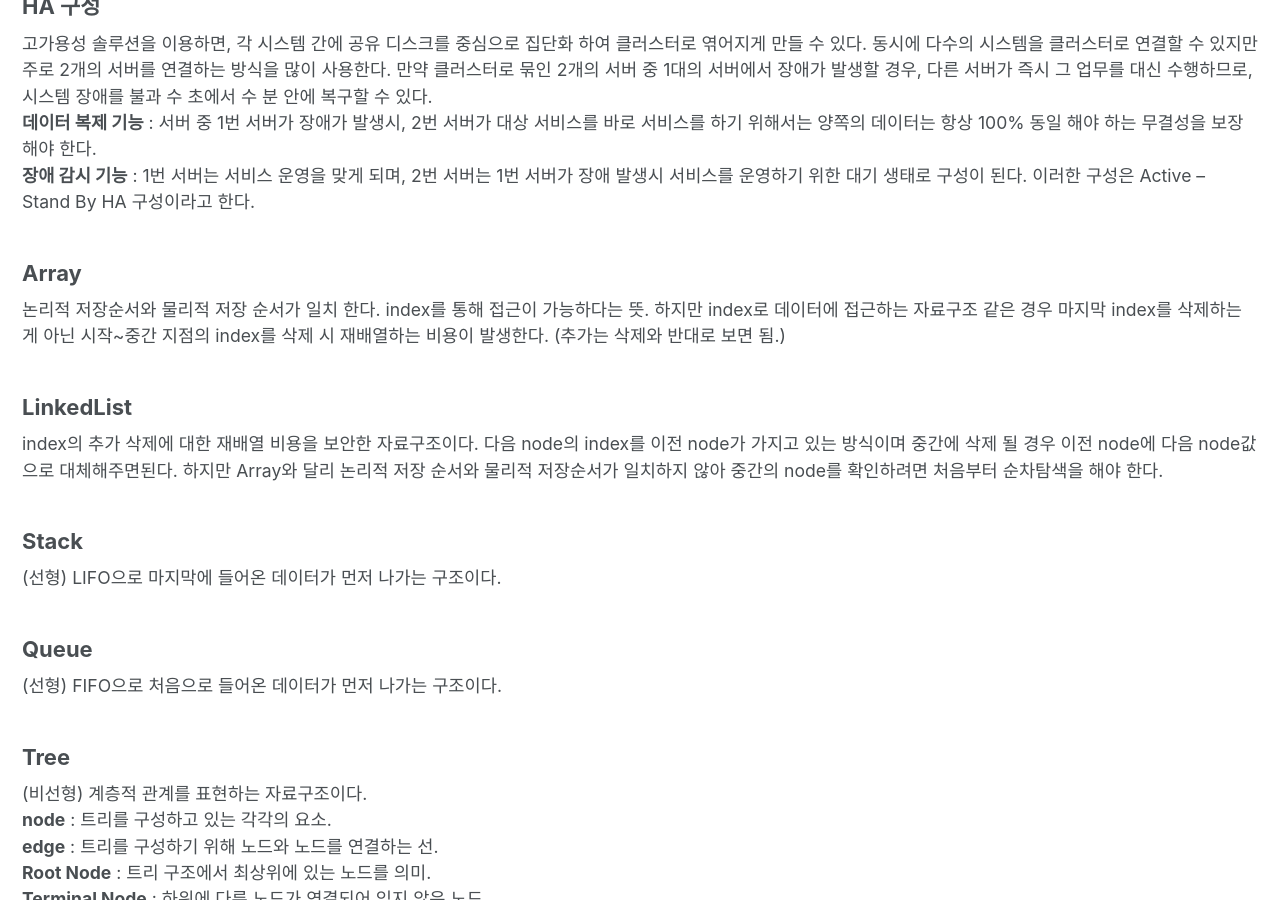
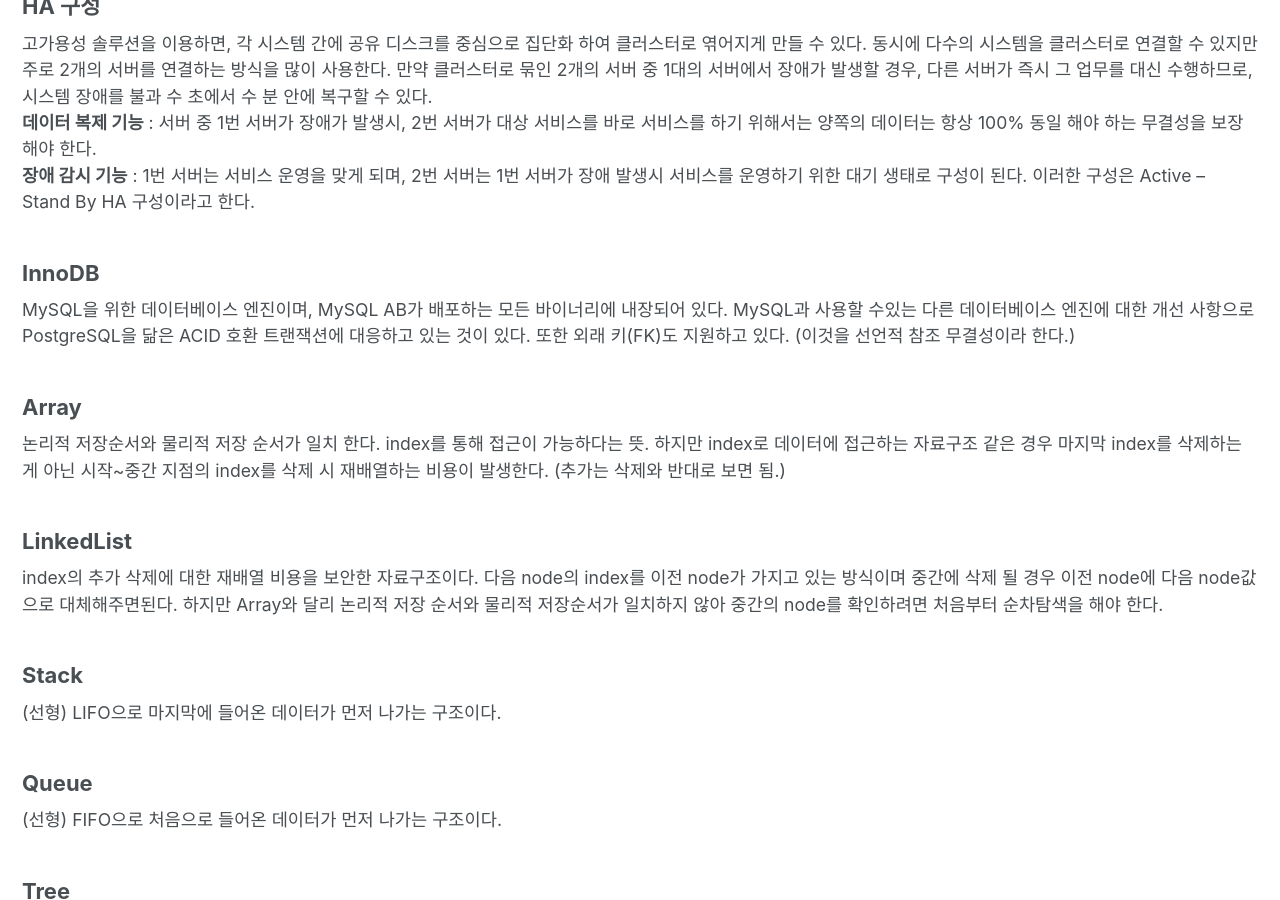
Before and after one commit to sksggg123/sksggg123.github.io, a Jekyll site: the page built from _posts/Etc/2019-05-12-java-tech-interview.md, in a window 1280 px wide and 900 px high, scrolled down 6506 px. Built offline with Jekyll 4.4.1, drawn with Linux system fonts in a browser that asks for light colours; cached includes are drawn as plain includes; nearby versions of some CDN libraries; comment, search, counter and statistics services are not loaded.

Commit message:
tech interview 정리 - 정리추가

```diff
--- a/_posts/Etc/2019-05-12-java-tech-interview.md
+++ b/_posts/Etc/2019-05-12-java-tech-interview.md
@@ -202,6 +202,9 @@ API연동을 지원합니다.
 **데이터 복제 기능** : 서버 중 1번 서버가 장애가 발생시, 2번 서버가 대상 서비스를 바로 서비스를 하기 위해서는 양쪽의 데이터는 항상 100% 동일 해야 하는 무결성을 보장 해야 한다.
 **장애 감시 기능** : 1번 서버는 서비스 운영을 맞게 되며, 2번 서버는 1번 서버가 장애 발생시 서비스를 운영하기 위한 대기 생태로 구성이 된다. 이러한 구성은 Active – Stand By HA 구성이라고 한다.
 
+### InnoDB
+MySQL을 위한 데이터베이스 엔진이며, MySQL AB가 배포하는 모든 바이너리에 내장되어 있다. MySQL과 사용할 수있는 다른 데이터베이스 엔진에 대한 개선 사항으로 PostgreSQL을 닮은 ACID 호환 트랜잭션에 대응하고 있는 것이 있다. 또한 외래 키(FK)도 지원하고 있다. (이것을 선언적 참조 무결성이라 한다.)
+
 ### Array
 논리적 저장순서와 물리적 저장 순서가 일치 한다. index를 통해 접근이 가능하다는 뜻. 하지만 index로 데이터에 접근하는 자료구조 같은 경우 마지막 index를 삭제하는 게 아닌 시작~중간 지점의 index를 삭제 시 재배열하는 비용이 발생한다. (추가는 삭제와 반대로 보면 됨.)
 
```
